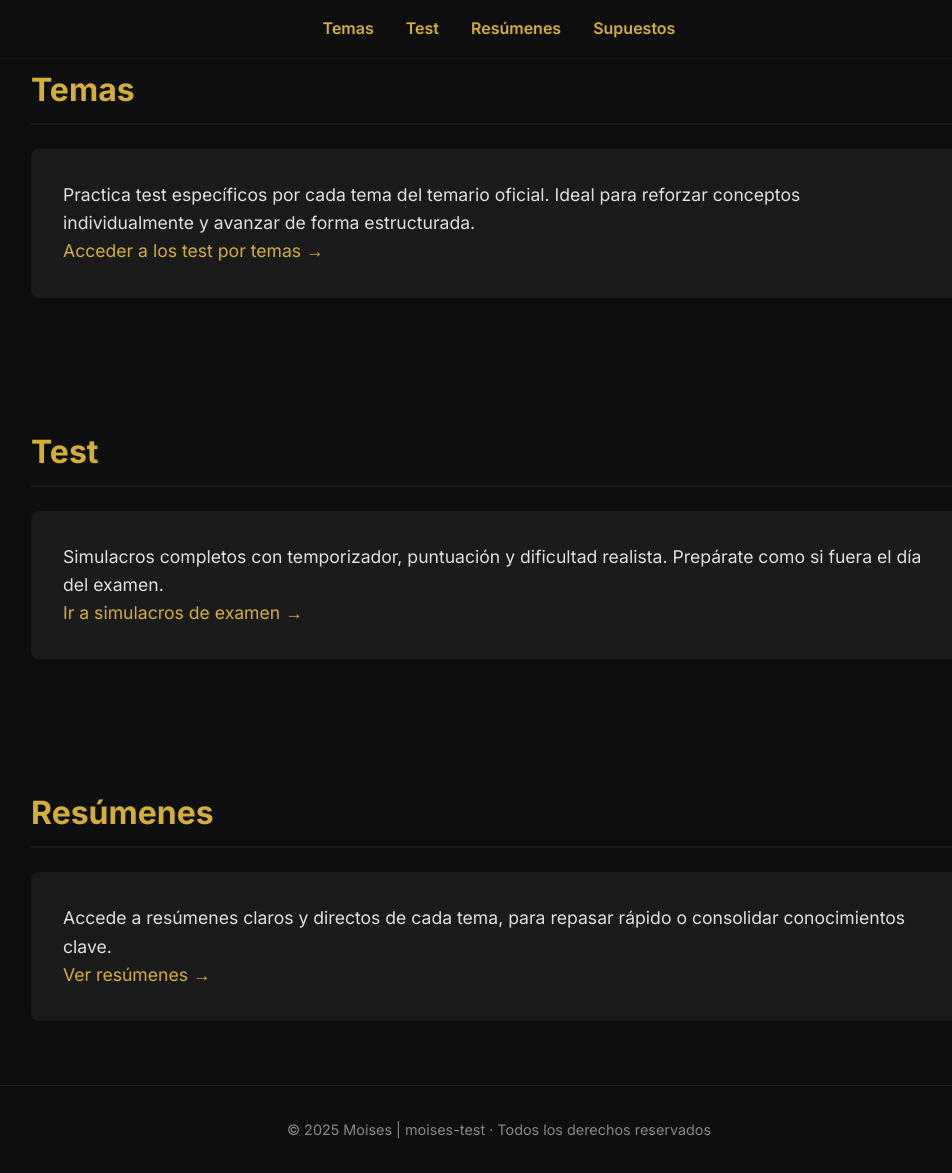
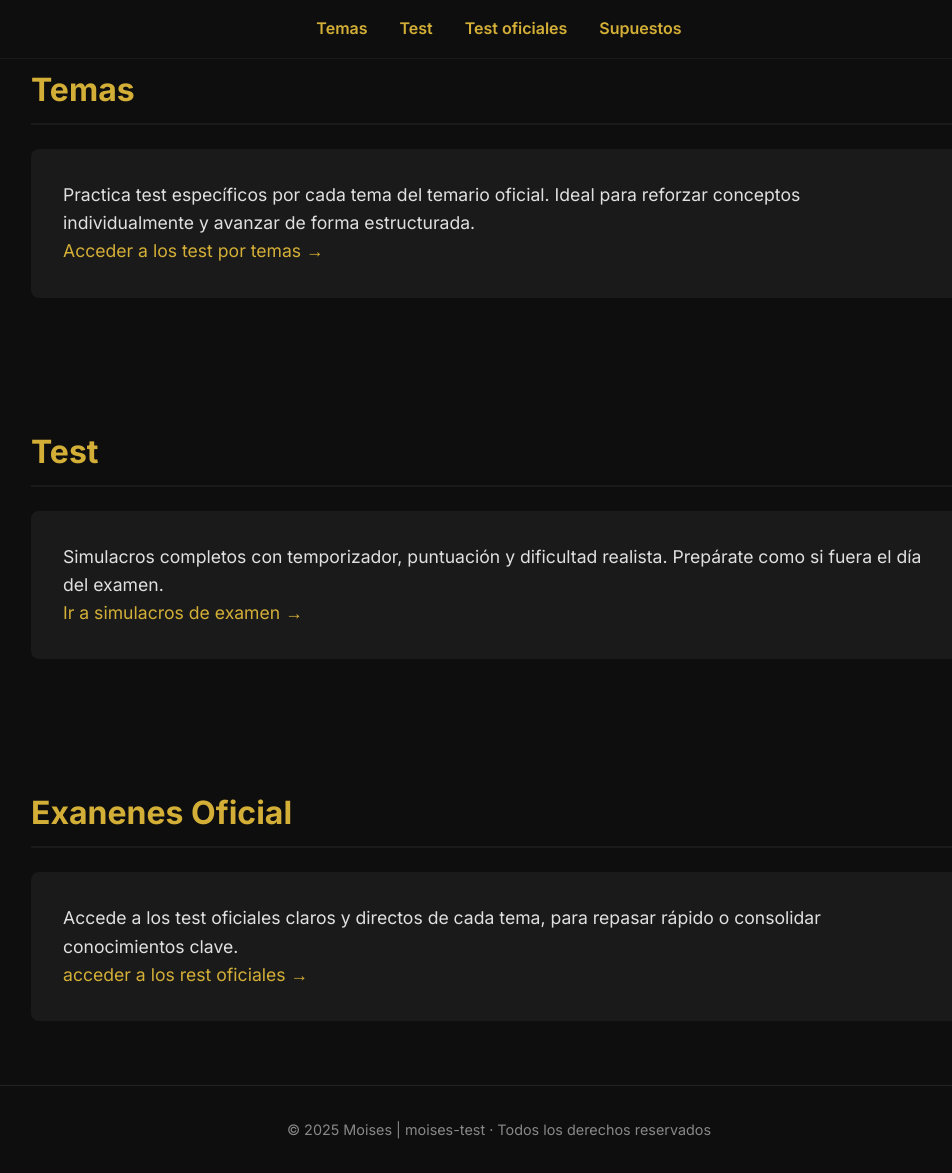
Before and after one commit to u5089600536-debug/moioposition, a plain HTML site: page todo/inicio.html in a window 1280 px wide. Shown: the whole page, without its empty margins (141-1093 px from the left). Drawn offline with Linux system fonts and the light colour scheme.

Commit message:
cambios 2

```diff
--- a/todo/inicio.html
+++ b/todo/inicio.html
@@ -122,7 +122,7 @@
       <ul>
         <li><a href="temas\temas.html">Temas</a></li>
         <li><a href="test\test.html">Test </a></li>
-        <li><a href="#resumenes">Resúmenes</a></li>
+        <li><a href="test\TEST DE EXAMEN\index.html">Test oficiales</a></li>
         <li><a href="supuestos\home.html">Supuestos</a></li>
       </ul>
     </nav>
@@ -150,14 +150,18 @@
       </div>
     </section>
 
-    <section id="resumenes">
-      <h2>Resúmenes</h2>
+    <section id="examenes">
+      <h2>Exanenes Oficial</h2>
       <div class="section-box">
         <p>
-          Accede a resúmenes claros y directos de cada tema, para repasar rápido
-          o consolidar conocimientos clave.
+          Accede a los test oficiales claros y directos de cada tema, para
+          repasar rápido o consolidar conocimientos clave.
         </p>
-        <p><a href="#">Ver resúmenes →</a></p>
+        <p>
+          <a href="test\TEST DE EXAMEN\index.html"
+            >acceder a los rest oficiales →</a
+          >
+        </p>
       </div>
     </section>
 
```
